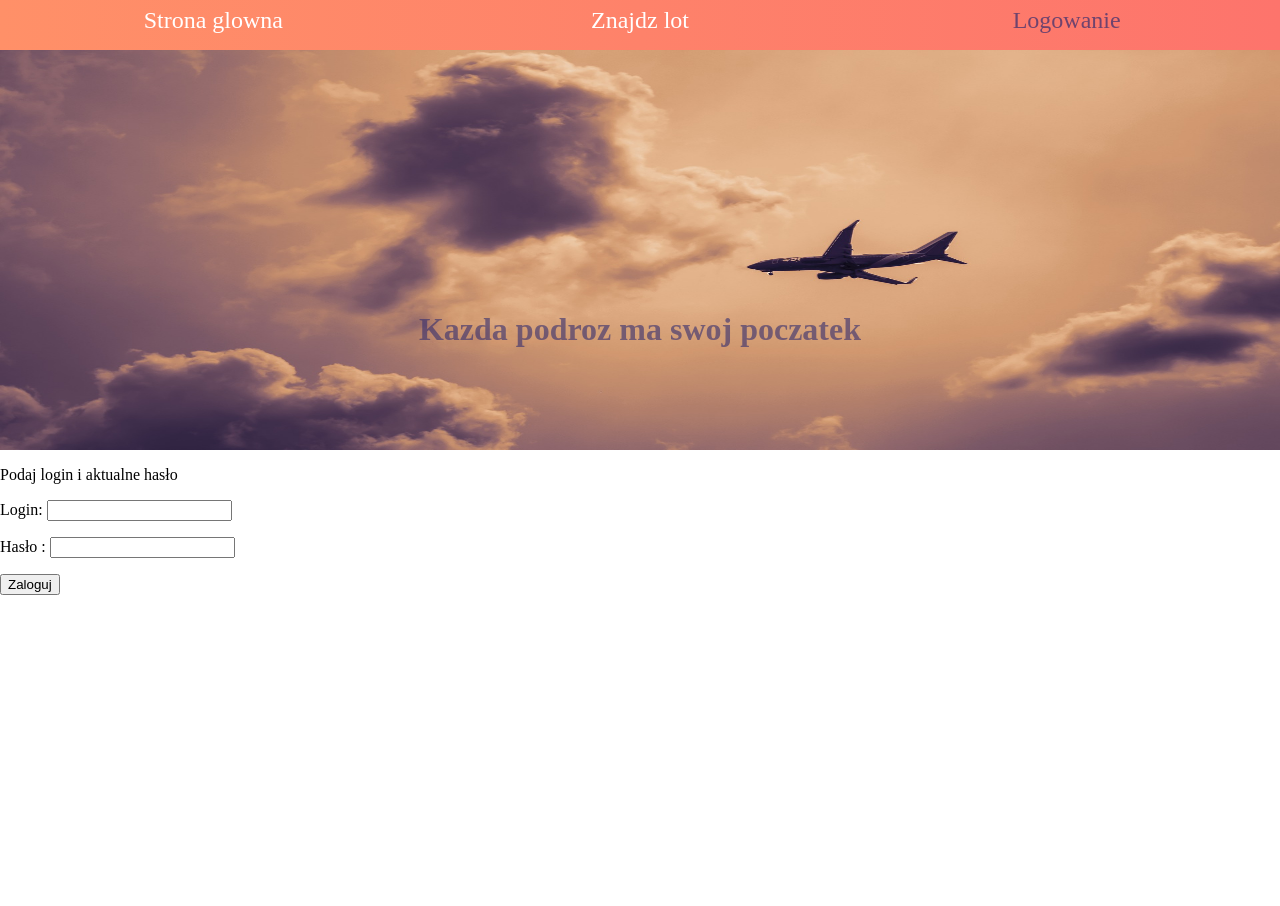
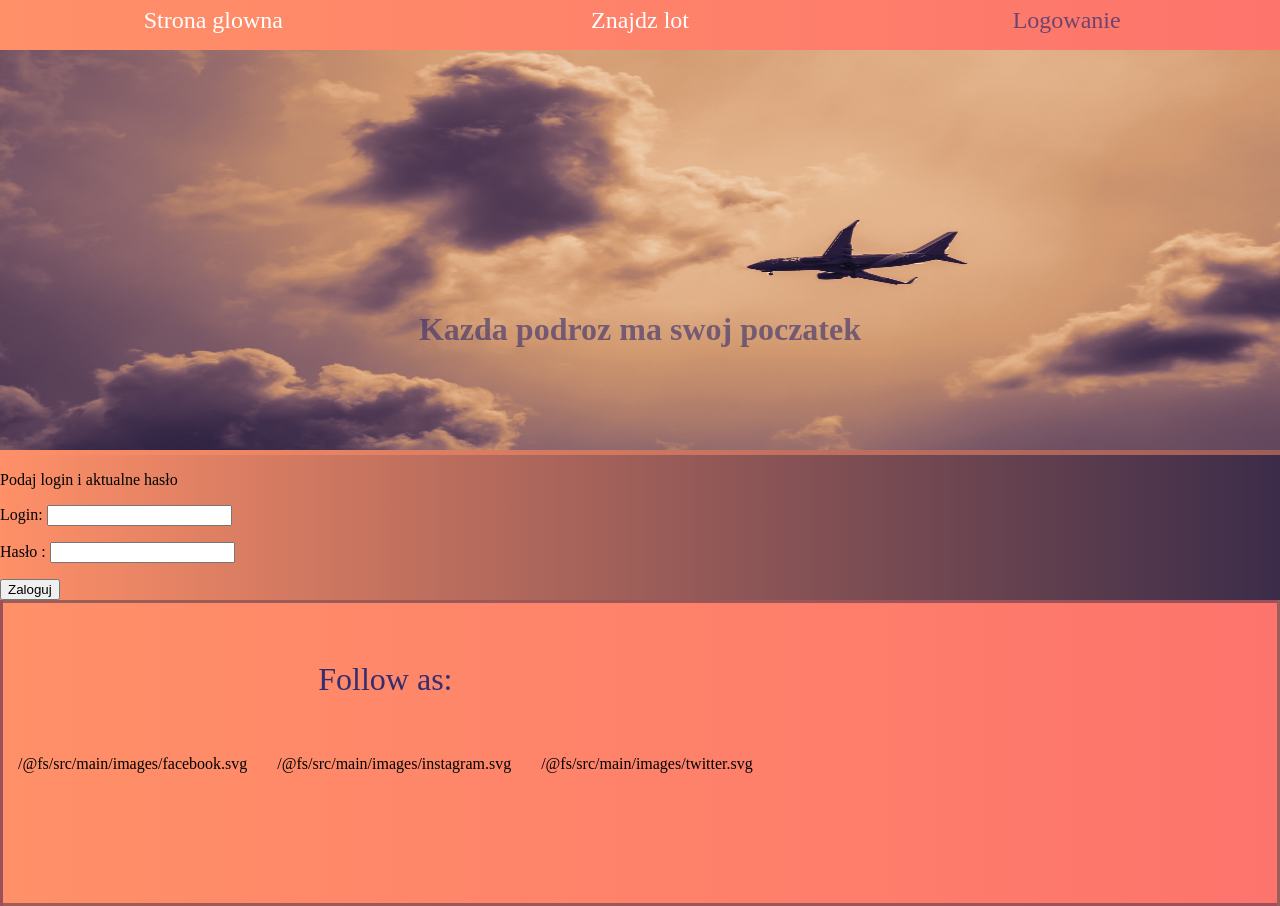
Before and after one commit to mj4worski/flight-organizer-front-end, a React app: page /login in a window 1280 px wide. Before the commit the page ends 800 px from the top, so only its background shows below. Built offline with nearby package versions, Linux system fonts and the light colour scheme; the HTML template or start-up script is replaced by a standard one; what react-router-redux would draw is missing.

Commit message:
Add new Footer component with Follow As section.

```diff
--- a/package.json
+++ b/package.json
@@ -53,6 +53,7 @@
     "react-test-renderer": "^15.6.1",
     "sass-loader": "^6.0.5",
     "style-loader": "^0.18.1",
+    "svg-inline-loader": "^0.8.0",
     "url-loader": "^0.5.9",
     "webpack": "^2.3.2",
     "webpack-dev-server": "^2.4.2"
--- a/src/main/app.scss
+++ /dev/null
@@ -1,4 +0,0 @@
-body {
-  margin: 0;
-  padding: 0;
-}
--- a/src/main/App.js
+++ b/src/main/components/App.js
@@ -5,26 +5,28 @@ import {
 } from 'react-router-dom';
 import 'whatwg-fetch';
 import createBrowserHistory from 'history/createBrowserHistory';
-import FindFlights from './components/flight/FindFlightsContainer';
-import MainPage from './components/MainPage';
-import Login from './components/Login';
-import Header from './components/header/Header';
-import './app.scss';
+import FindFlights from './flight/FindFlightsContainer';
+import MainPage from './MainPage';
+import Login from './Login';
+import Header from './header/Header';
+import Footer from './footer/Footer';
+import './App.scss';
 
 
 const Content = () => (
-  <section >
+  <div >
     <Route exact path="/" component={MainPage} />
     <Route path="/findFlight" component={FindFlights} />
     <Route path="/login" component={Login} />
-  </section>
+  </div>
 );
 
 export default () => (
   <Router history={createBrowserHistory()}>
-    <div>
+    <div className="app">
       <Header />
       <Content />
+      <Footer />
     </div>
   </Router>
 );
--- /dev/null
+++ b/src/main/components/App.scss
@@ -0,0 +1,11 @@
+body {
+  margin: 0;
+  padding: 0;
+  background: linear-gradient(to right, #ff9068, #3c2c49);
+}
+
+.app {
+  display: flex;
+  flex-direction: column;
+  height: 100%;
+}
--- /dev/null
+++ b/src/main/components/footer/FollowAs.js
@@ -0,0 +1,20 @@
+import React from 'react';
+
+import facebook from '../../images/facebook.svg';
+import instagram from '../../images/instagram.svg';
+import twitter from '../../images/twitter.svg';
+
+import './Footer.scss';
+
+const FollowAs = () => (
+  <div className="follow-as">
+    <span className="follow-as__text">Follow as:</span>
+    <div className="follow-as__icon-container">
+      <div className="follow-as__icon" dangerouslySetInnerHTML={{ __html: facebook }} />
+      <div className="follow-as__icon" dangerouslySetInnerHTML={{ __html: instagram }} />
+      <div className="follow-as__icon" dangerouslySetInnerHTML={{ __html: twitter }} />
+    </div>
+  </div>
+);
+
+export default FollowAs;
--- /dev/null
+++ b/src/main/components/footer/Footer.js
@@ -0,0 +1,13 @@
+import React from 'react';
+import FollowAs from './FollowAs';
+
+import './Footer.scss';
+
+const Footer = () => (
+  <div className="footer">
+    <FollowAs />
+    <div className="contact" />
+  </div>
+);
+
+export default Footer;
--- /dev/null
+++ b/src/main/components/footer/Footer.scss
@@ -0,0 +1,46 @@
+.footer {
+  display: flex;
+  background-image: linear-gradient(to right, #ff9068, #fd746c);
+  border: 3px solid rgba(#3c2c49, 0.5);
+  min-height: 300px;
+
+}
+
+.follow-as {
+  display: flex;
+  flex: 1;
+  flex-wrap: wrap;
+  align-items: center;
+
+  &__text {
+    font-size: 32px;
+    color: #342d6f;
+    font-family: 'Architects Daughter', cursive;
+    flex: 1 1 100%;
+    text-align: center;
+  }
+
+  &__icon-container {
+    flex: 1 1 100%;
+    display: inline-flex;
+    align-items: center;
+    margin-bottom: auto;
+    justify-content: center;
+  }
+
+  &__icon {
+    flex-basis: 40px;
+    margin: 0 15px 15px 15px;
+    fill: white;
+
+    &:hover {
+      cursor: pointer;
+      fill: #342d6f;
+    }
+  }
+}
+
+
+.contact {
+  flex: 1
+}
--- a/src/main/components/header/Header.scss
+++ b/src/main/components/header/Header.scss
@@ -1,12 +1,12 @@
 .header {
   display: flex;
-  flex-direction: column;
 
   &__logo {
     margin-top: 50px;
     display: block;
     background: url("../../images/logo.jpg") no-repeat;
     background-size: 100% 100%;
+    border-bottom: 5px solid rgba(#ff9068,0.5);
     height: 400px;
     width: 100%;
   }
--- a/src/main/components/header/NavBar.scss
+++ b/src/main/components/header/NavBar.scss
@@ -7,9 +7,7 @@
   width: 100%;
   display: flex;
   justify-content: space-around;
-  background: #fd746c; /* fallback for old browsers */
-  background: -webkit-linear-gradient(to right, #ff9068, #fd746c); /* Chrome 10-25, Safari 5.1-6 */
-  background: linear-gradient(to right, #ff9068, #fd746c); /* W3C, IE 10+/ Edge, Firefox 16+, Chrome 26+, Opera 12+, Safari 7+ */
+  background: linear-gradient(to right, #ff9068, #fd746c);
 
   &__item {
     display: flex;
--- a/src/main/index.js
+++ b/src/main/index.js
@@ -3,7 +3,7 @@ import ReactDOM from 'react-dom';
 import { Provider } from 'react-redux';
 import store from './store/index';
 
-import App from './App';
+import App from './components/App';
 
 ReactDOM.render(
   <Provider store={store}>
--- a/webpack.config.js
+++ b/webpack.config.js
@@ -47,6 +47,10 @@ module.exports = {
           },
         ],
       },
+      {
+        test: /\.svg$/,
+        loader: 'svg-inline-loader',
+      },
     ],
   },
 };
```
